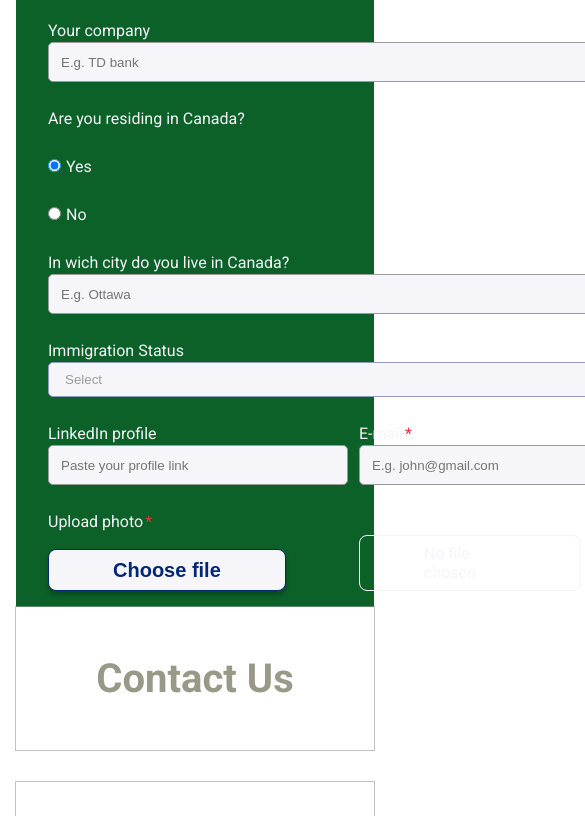
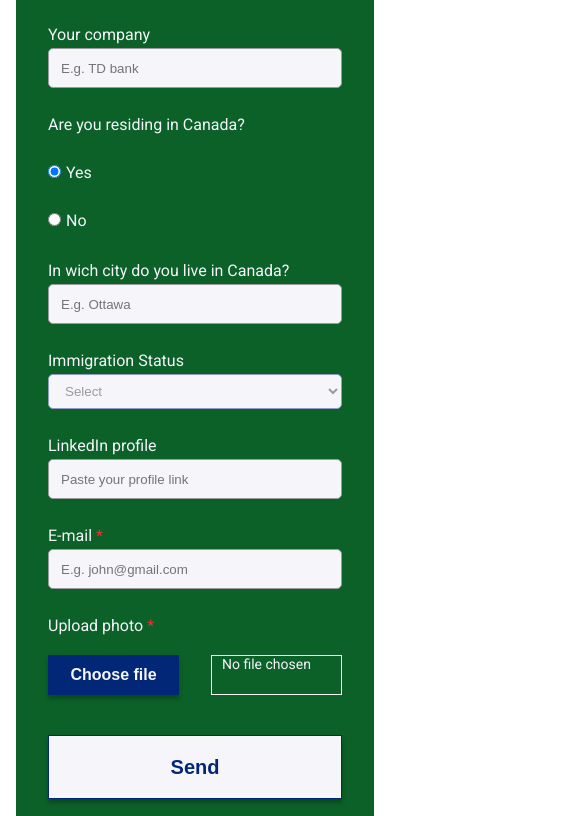
Before and after one commit to brito-ca/brito-website, a Next.js app: page / in a window 390 px wide. Shown: the part 2808-3624 px from the top of the page, 585 px wide, since content can reach past the window. Built offline with nearby package versions, Linux system fonts and the light colour scheme.

Commit message:
Re-done grid layout and implemented mobile responsiveness

```diff
--- a/components/Form/Form.jsx
+++ b/components/Form/Form.jsx
@@ -1,8 +1,9 @@
 import Image from 'next/image'
 import { useState } from 'react'
 import { RadioButton } from '@/components'
+import britoFormImage from '../../public/images/brito-group-image-form.svg'
+
 import styles from '../../styles/Form.module.css'
-import britoFormImage from '../../public/images/brito-group-image-form.svg'
 
 const Form = () => {
     const [fullName, setFullName] = useState('')
@@ -20,13 +21,150 @@ const Form = () => {
     return (
         <>
             <div className={styles.formContainer}>
-                <h3 className={styles.title}>Want to join Brito&#39;s network?</h3>
+                <h3 className={styles.formTitle}>Want to join Brito&#39;s network?</h3>
                 <form method='post'>
                     <div className={styles.formSections}>
+                        <div className={styles.primaryInformation}>
+                            <label className={styles.labelForm}>
+                                Your full name
+                                <span className={styles.mandatoryFieldSpan}>*</span>
+                            </label>
+                            <input
+                                className={styles.inputForm}
+                                placeholder='E.g. Amanda costa'
+                                value={fullName}
+                                onChange={(event) => setFullName(event.target.value)}
+                            />
+                            <label className={styles.labelForm}>Your expertise</label>
+                            <input
+                                className={styles.inputForm}
+                                placeholder='E.g. UX Designer'
+                                value={expertise}
+                                onChange={(event) => setExpertise(event.target.value)}
+                            />
+                            <label className={styles.labelForm}>Your company</label>
+                            <input
+                                className={styles.inputForm}
+                                placeholder='E.g. TD bank'
+                                value={company}
+                                onChange={(event) => setCompany(event.target.value)}
+                            />
+                            <label className={styles.labelForm}>Are you residing in Canada?</label>
+                            <label className={styles.labelForm}>
+                                <RadioButton
+                                    changed={radioButtonHandler}
+                                    id='1'
+                                    isSelected={resideInCanada === 'yes'}
+                                    label='Yes'
+                                    value='yes'
+                                />
+                            </label>
+                            <label className={styles.labelForm}>
+                                <RadioButton
+                                    changed={radioButtonHandler}
+                                    id='2'
+                                    isSelected={resideInCanada === 'no'}
+                                    label='No'
+                                    value='no'
+                                />
+                            </label>
+                        </div>
+                        <div className={styles.imageContainer}>
+                            <Image
+                                className={styles.roundedFormImage}
+                                src={britoFormImage}
+                                alt='Picture of members of BRITO co-working in their computers in one of the meetings '
+                            />
+                        </div>
+                        <div className={styles.immigrationStatusSection}>
+                            <label className={styles.labelForm}>
+                                In wich city do you live in Canada?
+                            </label>
+                            <input
+                                className={styles.inputForm}
+                                placeholder='E.g. Ottawa'
+                                value={city}
+                                onChange={(event) => setCity(event.target.value)}
+                            />
+                            <label htmlFor='immigration-status' className={styles.labelForm}>
+                                Immigration Status
+                            </label>
+                            <select
+                                id='immigration-status'
+                                defaultValue={'DEFAULT'}
+                                className={styles.immigrationStatusList}
+                            >
+                                <option value='DEFAULT' disabled>
+                                    Select
+                                </option>
+                                <option value='one'>Canadian Citizen (Foreign born)</option>
+                                <option value='two'>Convention Refugee / Protected Person</option>
+                                <option value='tree'>Permanent Resident</option>
+                                <option value='four'>
+                                    Temporary Resident WITHOUT a Work Permit
+                                </option>
+                                <option value='five'>Temporary Resident WITH a Work Permit</option>
+                                <option value='six'>Other</option>
+                            </select>
+                        </div>
+                        <div className={styles.linkedinField}>
+                            <div>
+                                <label className={styles.labelForm}>LinkedIn profile</label>
+                                <input
+                                    className={styles.inputForm}
+                                    placeholder='Paste your profile link'
+                                    value={linkedinProfileLink}
+                                    onChange={(event) => setLinkedinProfileLink(event.target.value)}
+                                />
+                            </div>
+                        </div>
+                        <div className={styles.emailField}>
+                            <label className={styles.labelForm}>
+                                E-mail<span className={styles.mandatoryFieldSpan}>*</span>
+                            </label>
+                            <input
+                                className={styles.inputForm}
+                                placeholder='E.g. john@gmail.com'
+                                value={email}
+                                onChange={(event) => setEmail(event.target.value)}
+                            />
+                        </div>
+                        <div className={styles.uploadPhotoField}>
+                            <label className={styles.labelForm}>
+                                Upload photo<span className={styles.mandatoryFieldSpan}>*</span>
+                            </label>
+                            <button
+                                type='button'
+                                className={styles.chooseFileButton}
+                                onClick={(e) => e.preventDefault()}
+                            >
+                                Choose file
+                            </button>
+                        </div>
+                        <div className={styles.fileChosenBox}>
+                            <p className={styles.chosenBoxText}>No file chosen</p>
+                        </div>
+                        <button
+                            type='button'
+                            className={styles.sendButton}
+                            onClick={(e) => e.preventDefault()}
+                        >
+                            Send
+                        </button>
+                    </div>
+                </form>
+            </div>
+        </>
+    )
+}
+
+export default Form
+
+/*
  <div className={styles.formSectionOne}>
                             <label className={styles.labelForm}>
                                 Your full name
-                                <span className={styles.mandatoryField}>*</span>
+                                <span className={styles.mandatoryFieldSpan}>*</span>
                             </label>
                             <input
                                 className={styles.inputForm}
@@ -77,13 +215,12 @@ const Form = () => {
                                 height={500}
                             />
                         </div>
-                        <div className={styles.formSectionTwo}>
-                            <div>
+                        <div className={styles.formSectionTwoo}>
                             <label className={styles.labelForm}>
                                 In wich city do you live in Canada?
                             </label>
                             <input
-                                    className={styles.inputFormSectionTwo}
+                                className={styles.inputForm}
                                 placeholder='E.g. Ottawa'
                                 value={city}
                                 onChange={(event) => setCity(event.target.value)}
@@ -101,24 +238,19 @@ const Form = () => {
                                     Select
                                 </option>
                                 <option value='one'>Canadian Citizen (Foreign born)</option>
-                                    <option value='two'>
-                                        Convention Refugee / Protected Person
-                                    </option>
+                                <option value='two'>Convention Refugee / Protected Person</option>
                                 <option value='tree'>Permanent Resident</option>
                                 <option value='four'>
                                     Temporary Resident WITHOUT a Work Permit
                                 </option>
-                                    <option value='five'>
-                                        Temporary Resident WITH a Work Permit
-                                    </option>
+                                <option value='five'>Temporary Resident WITH a Work Permit</option>
                                 <option value='six'>Other</option>
                             </select>
-                            </div>
                             <div className={styles.formSectionTree}>
                                 <div>
                                     <label className={styles.labelForm}>LinkedIn profile</label>
                                     <input
-                                        className={styles.inputFormSectionTwo}
+                                        className={styles.inputForm}
                                         placeholder='Paste your profile link'
                                         value={linkedinProfileLink}
                                         onChange={(event) =>
@@ -128,20 +260,20 @@ const Form = () => {
                                 </div>
                                 <div>
                                     <label className={styles.labelForm}>
-                                        E-mail<span className={styles.mandatoryField}>*</span>
+                                        E-mail<span className={styles.mandatoryFieldSpan}>*</span>
                                     </label>
                                     <input
-                                        className={styles.inputFormSectionTwo}
+                                        className={styles.inputForm}
                                         placeholder='E.g. john@gmail.com'
                                         value={email}
                                         onChange={(event) => setEmail(event.target.value)}
                                     />
                                 </div>
                             </div>
-                            <div className={styles.formSectionTree}>
+                            <div className={styles.formSectionFour}>
                                 <div>
                                     <label className={styles.labelForm}>
-                                        Upload photo<span className={styles.mandatoryField}>*</span>
+                                        Upload photo<span className={styles.mandatoryFieldSpan}>*</span>
                                     </label>
                                     <button
                                         type='button'
@@ -155,12 +287,15 @@ const Form = () => {
                                     <p className={styles.chosenBoxText}>No file chosen</p>
                                 </div>
                             </div>
+                            <div className={styles.sendButtonSection}>
+                                <button
+                                    type='button'
+                                    className={styles.sendButton}
+                                    onClick={(e) => e.preventDefault()}
+                                >
+                                    Send
+                                </button>
                             </div>
                         </div>
-                </form>
-            </div>
-        </>
-    )
-}
 
-export default Form
+*/
--- a/styles/Form.module.css
+++ b/styles/Form.module.css
@@ -3,42 +3,11 @@
     padding: var(--padding-sm) var(--padding-md);
 }
 
-.title {
+.formTitle {
     text-align: center;
     color: var(--primary-white);
 
-    /* Temporary untill figure it out a better option to top marging */
     padding: var(--padding-lg) 0px var(--padding-md) 0;
-}
-
-.formSections {
-    display: grid;
-    grid-template-columns: 1fr 1fr;
-    justify-content: space-around;
-}
-
-.formSectionOne {
-    margin-top: 2.5rem;
-}
-
-.imageContainer {
-    grid-column: 2;
-    grid-row: 1;
-
-    margin-left: auto;
-    margin-right: 0;
-}
-
-.formSectionTwo {
-    grid-column: 1 / span 3;
-    grid-row: 2;
-}
-
-.formSectionTree {
-    display: grid;
-    grid-template-columns: 1fr 1fr 1fr 1fr;
-    gap: 11px;
-    align-items: end;
 }
 
 .labelForm {
@@ -49,6 +18,7 @@
     align-items: center;
 
     margin-top: 1.5rem;
+    margin-bottom: 2px;
 
     color: var(--primary-white);
 }
@@ -56,19 +26,7 @@
 .inputForm {
     padding: 0.5rem 0.75rem;
 
-    /* width: 100%; testing with grid set to 2fr 1fr for row 1 */
-    width: 600px;
-    height: 40px;
-
-    border: 1px solid #9b9b9f;
-    border-radius: 5px;
-    background-color: var(--primary-white);
-}
-
-.inputFormSectionTwo {
     width: 100%;
-    padding: 0.5rem 0.75rem;
-
     height: 2.5rem;
 
     border: 1px solid #9b9b9f;
@@ -76,7 +34,36 @@
     background-color: var(--primary-white);
 }
 
-.selectImmigrationStatus {
+.formSections {
+    display: grid;
+    grid-template-columns: repeat(8, 1fr);
+    grid-template-rows: repeat(5, auto);
+    justify-content: space-around;
+    align-items: end;
+}
+
+.primaryInformation {
+    grid-column: 1 / 5;
+    grid-row: 1 / 2;
+    margin-top: 40px;
+}
+
+.imageContainer {
+    grid-column: 6 / 9;
+    grid-row: 1 / 2;
+}
+
+.roundedFormImage {
+    width: 100%;
+    border-radius: 50%;
+}
+
+.immigrationStatusSection {
+    grid-column: 1 / 9;
+    grid-row: 2 / 3;
+}
+
+.immigrationStatusList {
     width: 100%;
     padding: 0.5rem 0.75rem;
 
@@ -87,40 +74,135 @@
     color: #9b9b9f;
 }
 
-.roundedFormImage {
-    width: 400px;
-    height: 400px;
-    border-radius: 50%;
-
-    margin: 0.75rem auto;
+.linkedinField {
+    grid-column: 1 / 4;
+    grid-row: 3 / 4;
 }
 
-.mandatoryField {
-    color: var(--secundary-red-warning);
-    margin-left: 2px;
+.emailField {
+    grid-column: 5 / 9;
+    grid-row: 3 / 4;
 }
 
-.chooseFileButton {
-    color: #022777;
-    padding: 8px var(--padding-lg);
-    margin-top: var(--margin-sm);
-    background: #f5f5fa;
-    box-shadow: 0px 4px 4px rgba(0, 0, 0, 0.25);
-    border-radius: 8px;
+.uploadPhotoField {
+    grid-column: 1 / 4;
+    grid-row: 4 / 5;
 }
 
 .fileChosenBox {
+    color: var(--primary-white);
+
     border: 1px solid #f5f5fa;
     border-radius: 8px;
-    padding: 8px var(--padding-lg);
+    padding: 0 10px;
 
-    color: var(--primary-white);
-    text-align: left;
-    display: flex;
-    align-items: center;
-    justify-content: center;
+    grid-row: 4 / 5;
+    grid-column: 2 / 6;
+
+    margin-left: 85px;
+
+    height: 42px;
+
+    font-size: 14px;
 }
 
 .chosenBoxText {
     padding: 0;
 }
+
+.chooseFileButton {
+    color: #022777;
+    background: #f5f5fa;
+
+    padding: 8px 2rem;
+    margin-top: var(--margin-sm);
+
+    border-radius: 8px;
+    box-shadow: 0px 4px 4px rgba(0, 0, 0, 0.25);
+
+    font-size: 18px;
+}
+
+.sendButton {
+    grid-row: 5 / 6;
+    grid-column: 8 / 9;
+
+    font-size: 20px;
+    color: #022777;
+
+    background: #f5f5fa;
+    box-shadow: 0px 4px 4px rgba(0, 0, 0, 0.25);
+    border-radius: 40px;
+
+    padding: 8px 16px;
+}
+
+.mandatoryFieldSpan {
+    color: var(--secundary-red-warning);
+    margin-left: 4px;
+}
+
+@media (max-width: 768px) {
+    .labelForm {
+    }
+
+    .primaryInformation {
+        grid-column: 1 / 9;
+    }
+
+    .imageContainer {
+        visibility: hidden;
+    }
+
+    .linkedinField {
+        grid-column: 1 / 9;
+    }
+
+    .emailField {
+        grid-column: 1 / 9;
+        grid-row: 4 / 5;
+    }
+
+    .uploadPhotoField {
+        grid-column: 1/ 5;
+        grid-row: 5 / 6;
+        margin-right: 1rem;
+    }
+
+    .chooseFileButton {
+        padding: 0;
+        width: 100%;
+
+        background: #022777;
+        color: var(--primary-white);
+
+        font-style: normal;
+        font-size: 16px;
+        border-radius: 0;
+        border: none;
+        height: 40px;
+    }
+
+    .fileChosenBox {
+        grid-row: 5 / 6;
+        grid-column: 5 / 9;
+        margin-left: 1rem;
+
+        height: 40px;
+
+        border-radius: 0;
+    }
+
+    .sendButton {
+        grid-row: 7 / 8;
+        grid-column: 1 / 9;
+
+        margin-top: 40px;
+
+        border-radius: 0;
+
+        width: 100%;
+        height: 4rem;
+        margin-bottom: 3rem;
+    }
+}
```
Also changed, not shown: 1 other file (tests, documents, lock files or other folders). Lines whose indentation alone changed are shown as unchanged.
